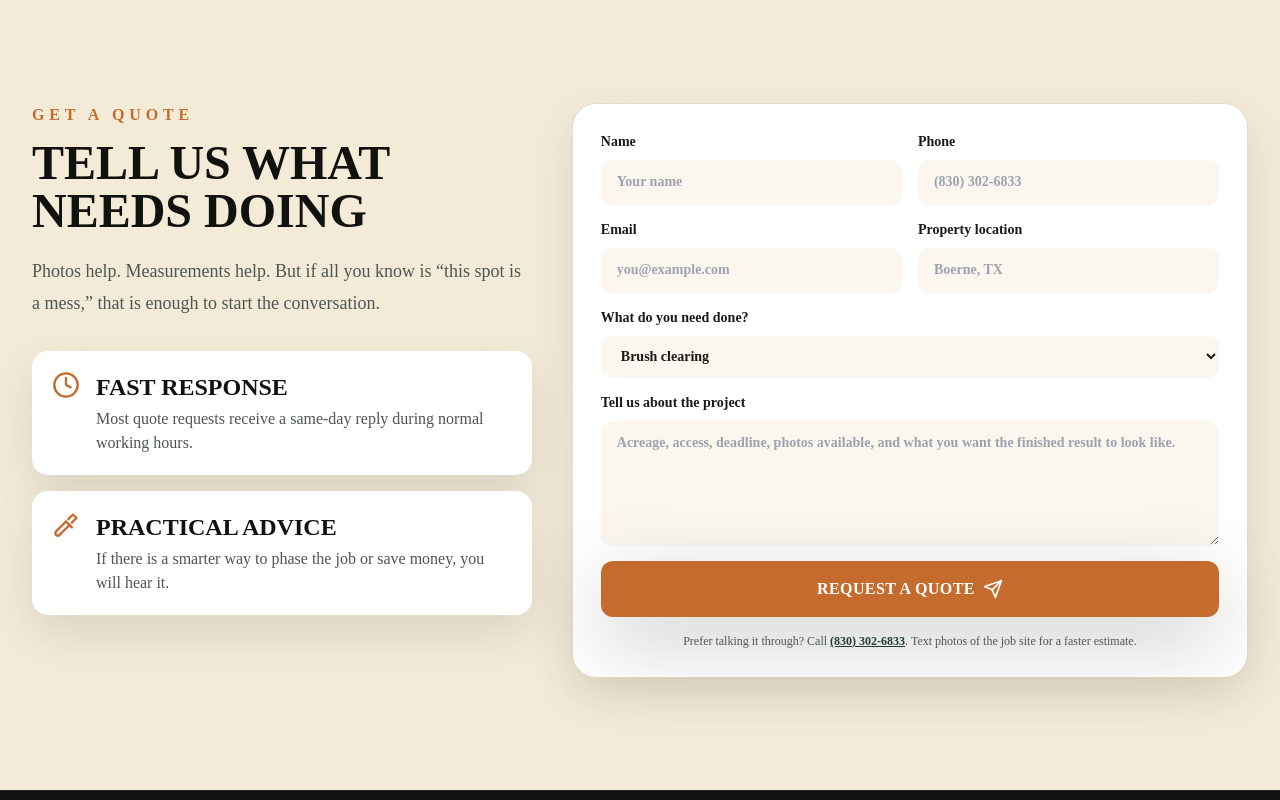
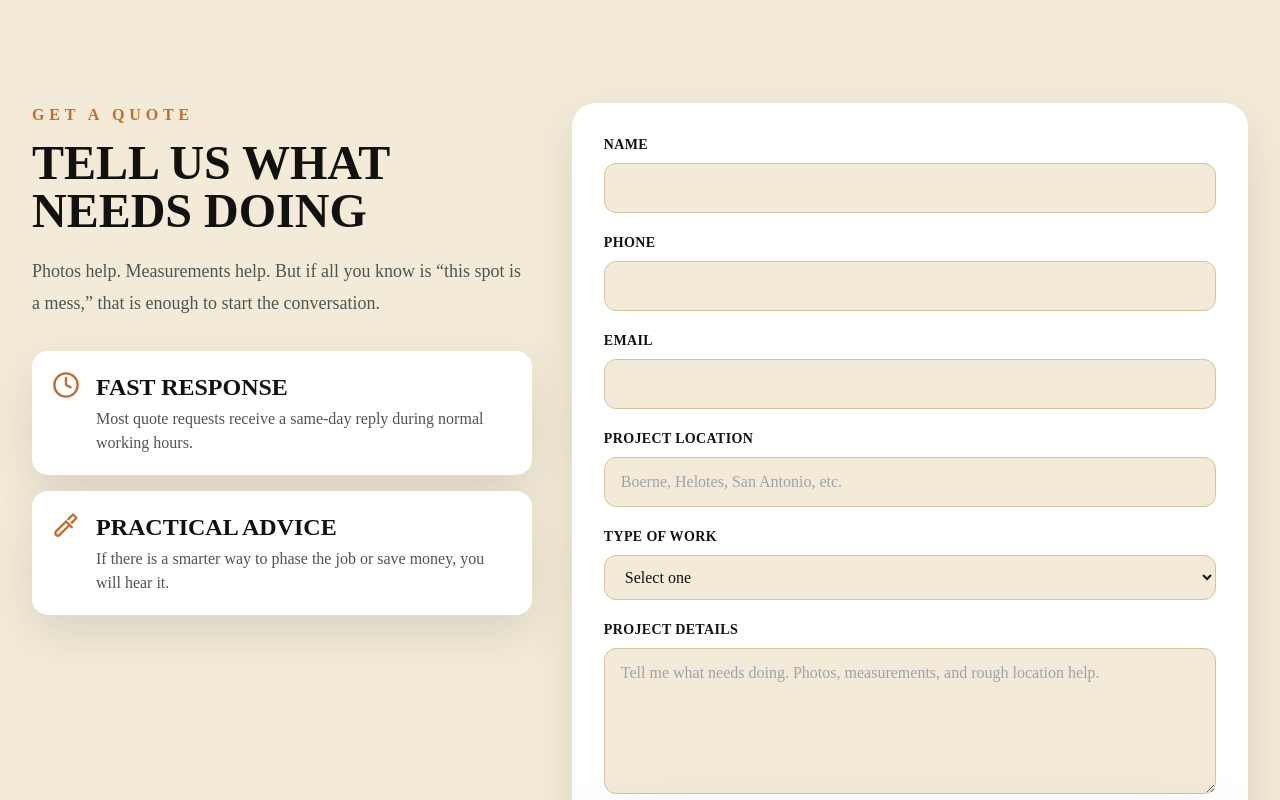
Before and after one commit to Flowjet12/tractor-landing-page, a Next.js app: page / in a window 1280 px wide. Shown: the part 6640-7440 px from the top of the page. Built offline with nearby package versions, Linux system fonts and the light colour scheme.

Commit message:
Update ContactForm.tsx

```diff
--- a/components/ContactForm.tsx
+++ b/components/ContactForm.tsx
@@ -1,151 +1,112 @@
-"use client";
-
-import { FormEvent, useState } from "react";
-import { Send } from "./Icons";
-
-const recipient = "anthonypmusetti@gmail.com";
-
-type FormState = {
-  name: string;
-  phone: string;
-  email: string;
-  location: string;
-  service: string;
-  message: string;
-};
-
-const initialState: FormState = {
-  name: "",
-  phone: "",
-  email: "",
-  location: "",
-  service: "Brush clearing",
-  message: "",
-};
-
 export default function ContactForm() {
-  const [form, setForm] = useState<FormState>(initialState);
-
-  function updateField(field: keyof FormState, value: string) {
-    setForm((current) => ({ ...current, [field]: value }));
-  }
-
-  function handleSubmit(event: FormEvent<HTMLFormElement>) {
-    event.preventDefault();
-
-    // Static-friendly form submission: opens the visitor's email client with a structured quote request.
-    const subject = encodeURIComponent(
-      `Tractor service quote request from ${form.name || "property owner"}`,
-    );
-    const body = encodeURIComponent(
-      `Name: ${form.name}\nPhone: ${form.phone}\nEmail: ${form.email}\nLocation: ${form.location}\nService Needed: ${form.service}\n\nProject Details:\n${form.message}`,
-    );
-
-    window.location.href = `mailto:${recipient}?subject=${subject}&body=${body}`;
-  }
-
   return (
     <form
-      onSubmit={handleSubmit}
-      className="grid gap-4 rounded-3xl border border-sand/60 bg-white p-5 shadow-card sm:p-7"
+      action="https://formspree.io/f/meeddgpq"
+      method="POST"
+      className="rounded-3xl bg-white p-6 shadow-card sm:p-8"
     >
-      {/* Basic contact information keeps friction low for mobile quote requests. */}
-      <div className="grid gap-4 sm:grid-cols-2">
-        <label className="grid gap-2 text-sm font-semibold text-charcoal">
+      <div className="grid gap-5">
+        <div>
+          <label className="block text-sm font-black uppercase tracking-wide text-ink">
             Name
+          </label>
           <input
+            type="text"
+            name="name"
             required
-            value={form.name}
-            onChange={(event) => updateField("name", event.target.value)}
-            className="rounded-xl border-sand bg-dust/40 px-4 py-3 text-charcoal shadow-sm focus:border-rust focus:ring-rust"
-            placeholder="Your name"
+            className="mt-2 w-full rounded-xl border border-sand bg-dust px-4 py-3 text-ink outline-none focus:border-rust"
           />
-        </label>
-        <label className="grid gap-2 text-sm font-semibold text-charcoal">
-          Phone
-          <input
-            required
-            type="tel"
-            value={form.phone}
-            onChange={(event) => updateField("phone", event.target.value)}
-            className="rounded-xl border-sand bg-dust/40 px-4 py-3 text-charcoal shadow-sm focus:border-rust focus:ring-rust"
-            placeholder="(830) 302-6833"
-          />
-        </label>
         </div>
 
-      <div className="grid gap-4 sm:grid-cols-2">
-        <label className="grid gap-2 text-sm font-semibold text-charcoal">
+        <div>
+          <label className="block text-sm font-black uppercase tracking-wide text-ink">
+            Phone
+          </label>
+          <input
+            type="tel"
+            name="phone"
+            required
+            className="mt-2 w-full rounded-xl border border-sand bg-dust px-4 py-3 text-ink outline-none focus:border-rust"
+          />
+        </div>
+
+        <div>
+          <label className="block text-sm font-black uppercase tracking-wide text-ink">
             Email
+          </label>
           <input
             type="email"
-            value={form.email}
-            onChange={(event) => updateField("email", event.target.value)}
-            className="rounded-xl border-sand bg-dust/40 px-4 py-3 text-charcoal shadow-sm focus:border-rust focus:ring-rust"
-            placeholder="you@example.com"
+            name="email"
+            className="mt-2 w-full rounded-xl border border-sand bg-dust px-4 py-3 text-ink outline-none focus:border-rust"
           />
-        </label>
-        <label className="grid gap-2 text-sm font-semibold text-charcoal">
-          Property location
-          <input
-            required
-            value={form.location}
-            onChange={(event) => updateField("location", event.target.value)}
-            className="rounded-xl border-sand bg-dust/40 px-4 py-3 text-charcoal shadow-sm focus:border-rust focus:ring-rust"
-            placeholder="Boerne, TX"
-          />
-        </label>
         </div>
 
-      <label className="grid gap-2 text-sm font-semibold text-charcoal">
-        What do you need done?
+        <div>
+          <label className="block text-sm font-black uppercase tracking-wide text-ink">
+            Project Location
+          </label>
+          <input
+            type="text"
+            name="location"
+            placeholder="Boerne, Helotes, San Antonio, etc."
+            className="mt-2 w-full rounded-xl border border-sand bg-dust px-4 py-3 text-ink outline-none focus:border-rust"
+          />
+        </div>
+
+        <div>
+          <label className="block text-sm font-black uppercase tracking-wide text-ink">
+            Type of Work
+          </label>
           <select
-          value={form.service}
-          onChange={(event) => updateField("service", event.target.value)}
-          className="rounded-xl border-sand bg-dust/40 px-4 py-3 text-charcoal shadow-sm focus:border-rust focus:ring-rust"
+            name="service"
+            required
+            className="mt-2 w-full rounded-xl border border-sand bg-dust px-4 py-3 text-ink outline-none focus:border-rust"
           >
+            <option value="">Select one</option>
             <option>Brush clearing</option>
-          <option>Driveway grading or repair</option>
+            <option>Driveway grading / repair</option>
             <option>Pad prep</option>
             <option>Dirt work</option>
             <option>Brush hogging</option>
-          <option>Drainage improvement</option>
-          <option>Large lawn maintenance</option>
-          <option>Small acreage improvement</option>
-          <option>Not sure — need advice</option>
+            <option>Homestead maintenance</option>
+            <option>Other</option>
           </select>
+        </div>
+
+        <div>
+          <label className="block text-sm font-black uppercase tracking-wide text-ink">
+            Project Details
           </label>
-
-      <label className="grid gap-2 text-sm font-semibold text-charcoal">
-        Tell us about the project
           <textarea
+            name="message"
             required
             rows={5}
-          value={form.message}
-          onChange={(event) => updateField("message", event.target.value)}
-          className="rounded-xl border-sand bg-dust/40 px-4 py-3 text-charcoal shadow-sm focus:border-rust focus:ring-rust"
-          placeholder="Acreage, access, deadline, photos available, and what you want the finished result to look like."
+            placeholder="Tell me what needs doing. Photos, measurements, and rough location help."
+            className="mt-2 w-full rounded-xl border border-sand bg-dust px-4 py-3 text-ink outline-none focus:border-rust"
           />
-      </label>
+        </div>
+
+        <input
+          type="hidden"
+          name="_subject"
+          value="New quote request from Right Size Land & Tractor website"
+        />
 
         <button
           type="submit"
-        className="group inline-flex items-center justify-center gap-2 rounded-xl bg-rust px-6 py-4 text-base font-black uppercase tracking-wide text-white shadow-rugged transition hover:-translate-y-0.5 hover:bg-mesquite focus:outline-none focus:ring-4 focus:ring-rust/30"
+          className="rounded-xl bg-rust px-6 py-4 font-black uppercase tracking-wide text-white shadow-rugged transition hover:bg-mesquite"
         >
-        Request a Quote
-        <Send
-          className="h-5 w-5 transition group-hover:translate-x-1"
-          aria-hidden="true"
-        />
+          Send Quote Request
         </button>
 
-      <p className="text-center text-xs text-steel">
-        Prefer talking it through? Call{" "}
-        <a href="tel:+18303026833" className="font-bold text-cedar underline">
+        <p className="text-sm font-semibold text-steel">
+          Prefer to talk? Call or text{" "}
+          <a href="tel:+18303026833" className="font-black text-rust">
             (830) 302-6833
           </a>
-        . Text photos of the job site for a faster estimate.
+          .
         </p>
+      </div>
     </form>
   );
 }
```
Lines whose indentation alone changed are shown as unchanged.
